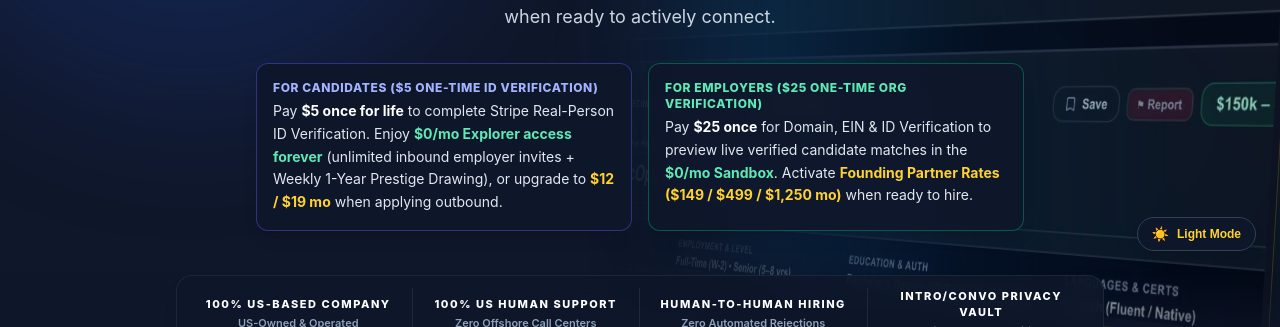
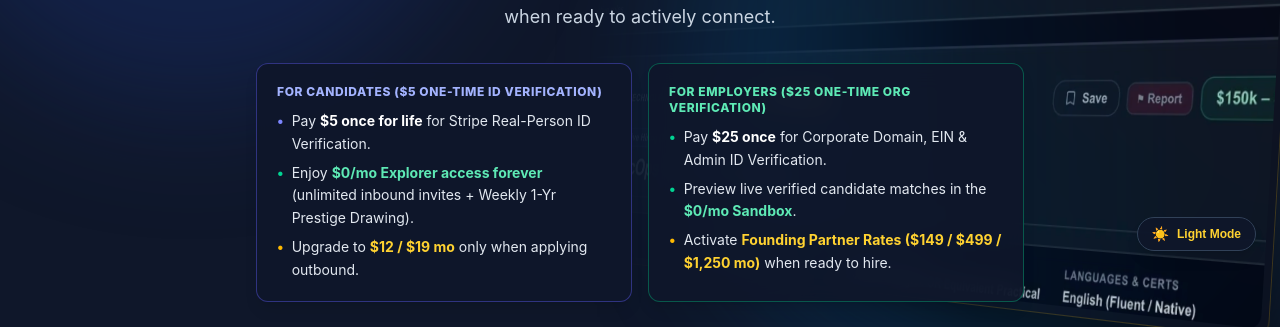
Before and after one commit to SpecialSauceIO/secure-job-board, a Next.js app: page /pricing in a window 1280 px wide. Shown: the part 473-800 px from the top of the page. Built offline with nearby package versions, Linux system fonts and the light colour scheme; no server answers.

Commit message:
style(pricing): format hero candidate and employer verification callout boxes as bullet lists

```diff
--- a/src/app/pricing/page.tsx
+++ b/src/app/pricing/page.tsx
@@ -89,21 +89,43 @@
 
             {/* Split-Screen Onboarding Callout: Left Candidates ($5) | Right Employers ($25) */}
             <div className="grid grid-cols-1 sm:grid-cols-2 gap-4 max-w-3xl mx-auto pt-3 text-left">
-              <div className="p-4 rounded-xl bg-slate-900/90 backdrop-blur-md border border-indigo-500/40 shadow-lg">
-                <div className="text-xs font-extrabold uppercase tracking-wider text-indigo-300 mb-1">
+              <div className="p-4 sm:p-5 rounded-xl bg-slate-900/90 backdrop-blur-md border border-indigo-500/40 shadow-lg space-y-2.5">
+                <div className="text-xs font-extrabold uppercase tracking-wider text-indigo-300">
                   For Candidates ($5 One-Time ID Verification)
                 </div>
-                <p className="text-xs sm:text-sm text-slate-200 leading-relaxed">
-                  Pay <strong className="text-white">$5 once for life</strong> to complete Stripe Real-Person ID Verification. Enjoy <strong className="text-emerald-300">$0/mo Explorer access forever</strong> (unlimited inbound employer invites + Weekly 1-Year Prestige Drawing), or upgrade to <strong className="text-amber-300">$12 / $19 mo</strong> when applying outbound.
-                </p>
+                <ul className="space-y-1.5 text-xs sm:text-sm text-slate-200 leading-relaxed">
+                  <li className="flex items-start gap-2">
+                    <span className="text-indigo-400 font-bold shrink-0">•</span>
+                    <span>Pay <strong className="text-white">$5 once for life</strong> for Stripe Real-Person ID Verification.</span>
+                  </li>
+                  <li className="flex items-start gap-2">
+                    <span className="text-emerald-400 font-bold shrink-0">•</span>
+                    <span>Enjoy <strong className="text-emerald-300">$0/mo Explorer access forever</strong> (unlimited inbound invites + Weekly 1-Yr Prestige Drawing).</span>
+                  </li>
+                  <li className="flex items-start gap-2">
+                    <span className="text-amber-400 font-bold shrink-0">•</span>
+                    <span>Upgrade to <strong className="text-amber-300">$12 / $19 mo</strong> only when applying outbound.</span>
+                  </li>
+                </ul>
               </div>
-              <div className="p-4 rounded-xl bg-slate-900/90 backdrop-blur-md border border-emerald-500/40 shadow-lg">
-                <div className="text-xs font-extrabold uppercase tracking-wider text-emerald-300 mb-1">
+              <div className="p-4 sm:p-5 rounded-xl bg-slate-900/90 backdrop-blur-md border border-emerald-500/40 shadow-lg space-y-2.5">
+                <div className="text-xs font-extrabold uppercase tracking-wider text-emerald-300">
                   For Employers ($25 One-Time Org Verification)
                 </div>
-                <p className="text-xs sm:text-sm text-slate-200 leading-relaxed">
-                  Pay <strong className="text-white">$25 once</strong> for Domain, EIN &amp; ID Verification to preview live verified candidate matches in the <strong className="text-emerald-300">$0/mo Sandbox</strong>. Activate <strong className="text-amber-300">Founding Partner Rates ($149 / $499 / $1,250 mo)</strong> when ready to hire.
-                </p>
+                <ul className="space-y-1.5 text-xs sm:text-sm text-slate-200 leading-relaxed">
+                  <li className="flex items-start gap-2">
+                    <span className="text-emerald-400 font-bold shrink-0">•</span>
+                    <span>Pay <strong className="text-white">$25 once</strong> for Corporate Domain, EIN &amp; Admin ID Verification.</span>
+                  </li>
+                  <li className="flex items-start gap-2">
+                    <span className="text-emerald-400 font-bold shrink-0">•</span>
+                    <span>Preview live verified candidate matches in the <strong className="text-emerald-300">$0/mo Sandbox</strong>.</span>
+                  </li>
+                  <li className="flex items-start gap-2">
+                    <span className="text-amber-400 font-bold shrink-0">•</span>
+                    <span>Activate <strong className="text-amber-300">Founding Partner Rates ($149 / $499 / $1,250 mo)</strong> when ready to hire.</span>
+                  </li>
+                </ul>
               </div>
             </div>
 
```
